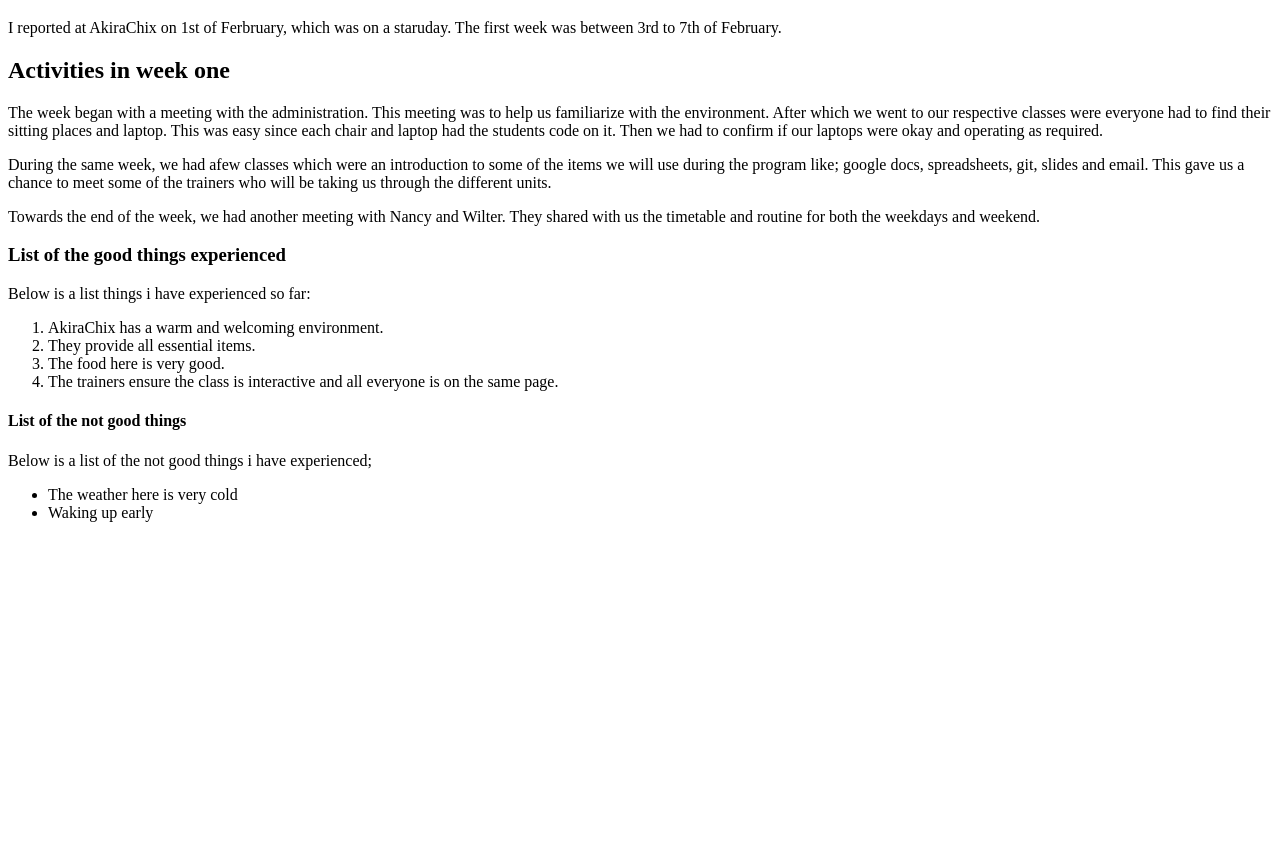
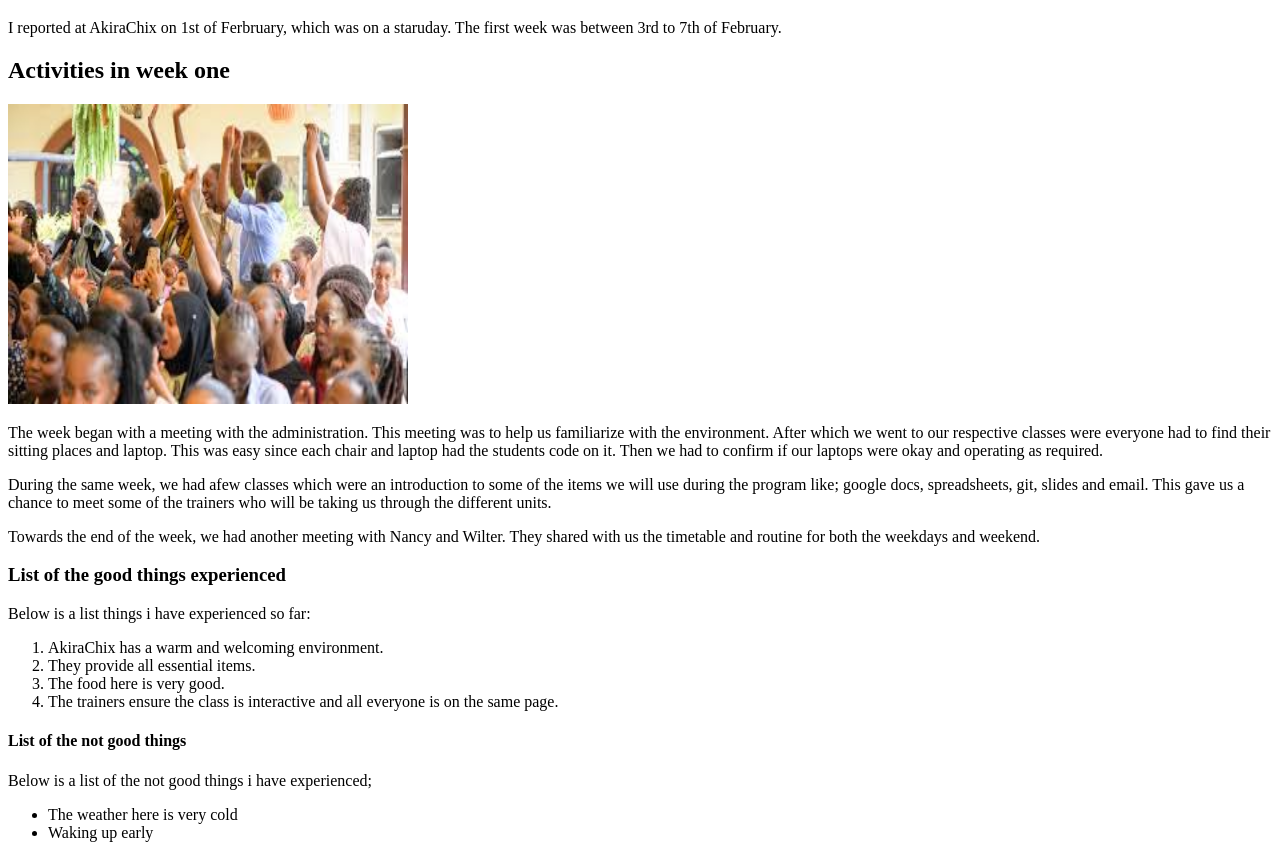
Before and after one commit to mercykilonzo/My-Assignment, a plain HTML site: page First-Assigned/index.html in a window 1280 px wide. Shown: the part 61-919 px from the top of the page. Before the commit the page ends 800 px from the top, so only its background shows below. Drawn offline with Linux system fonts and the light colour scheme.

Commit message:
added an Image

```diff
--- a/First-Assigned/index.html
+++ b/First-Assigned/index.html
@@ -9,6 +9,7 @@
     <h1>My First day at AkiraChix</h1>
     <p>I reported at AkiraChix on 1st of Ferbruary, which was on a staruday. The first week was between 3rd to 7th of February.</p>
     <h2>Activities in week one</h2>
+    <img src="images/first meeting.jpeg" style="width: 400px;height: 300px;">
     <p>The week began with a meeting with the administration. This meeting was to help us familiarize with the environment.
         <span> After which we went to our respective classes were everyone had to find their sitting places and laptop.</span>
         <span> This was easy since each chair and laptop had the students code on it. Then we had to confirm if our laptops were okay and operating as required.</span></p>
```
Also changed, not shown: First-Assigned/images/first meeting.jpeg (added).
